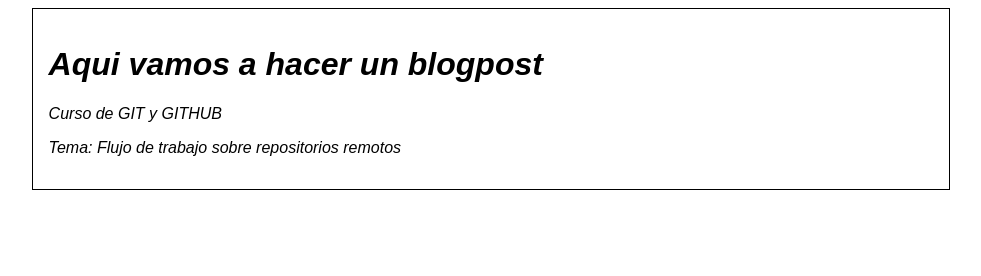
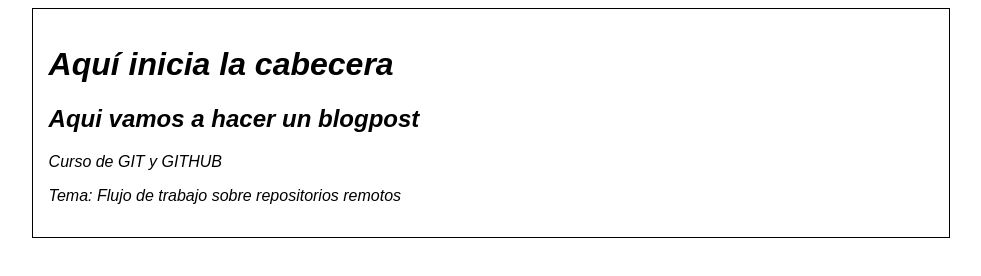
Before and after one commit to luisccampo/hyperblog, a plain HTML site: page index.html in a window 1280 px wide. Shown: the whole page, without its empty margins (149-1130 px from the left). Drawn offline with Linux system fonts and the light colour scheme.

Commit message:
Primer commit en la rama header

```diff
--- a/index.html
+++ b/index.html
@@ -9,8 +9,11 @@
 </head>
 <body>
     <div id="container">
+        <div>
+            <h1>Aquí inicia la cabecera</h1>
+        </div>
         <div id="post">
-            <h1>Aqui vamos a hacer un blogpost</h1>
+            <h2>Aqui vamos a hacer un blogpost</h1>
             <p>Curso de GIT y GITHUB</p>
             <p>Tema: Flujo de trabajo sobre repositorios remotos</p>
         </div>
```
